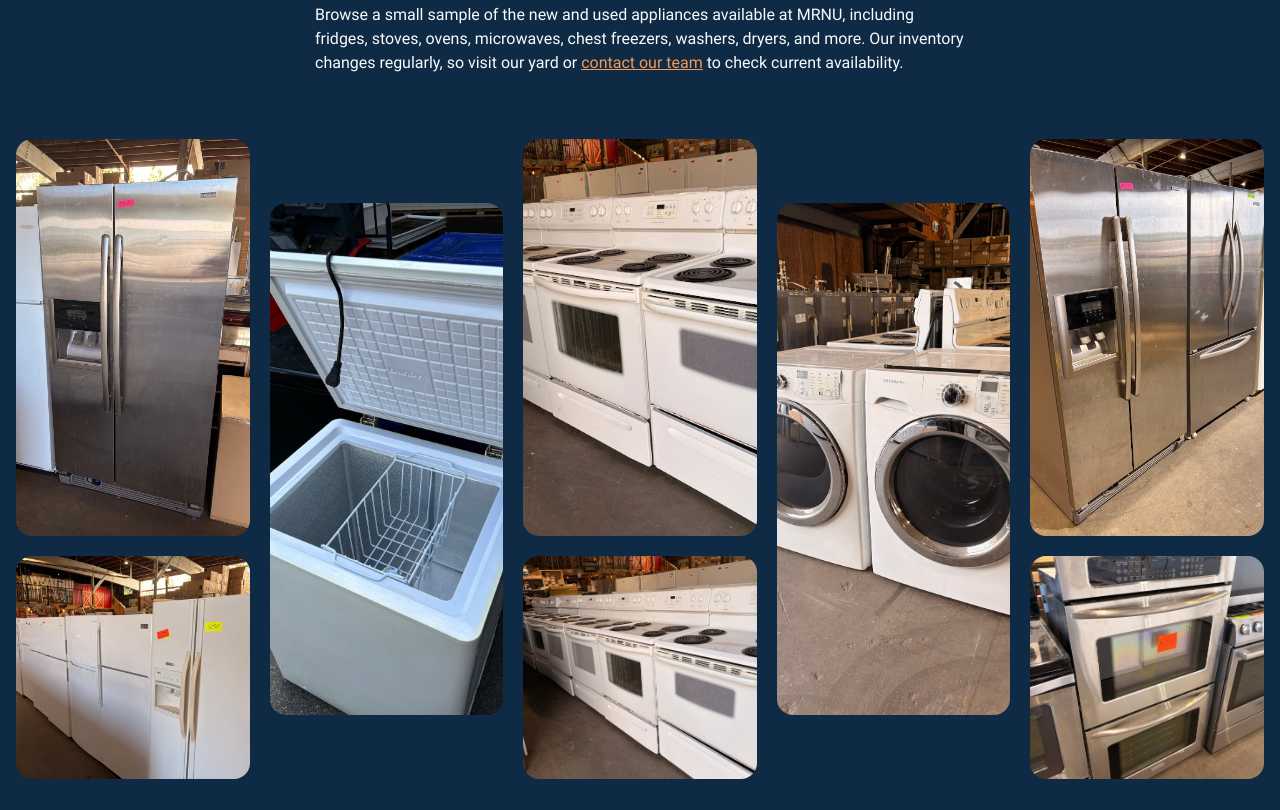
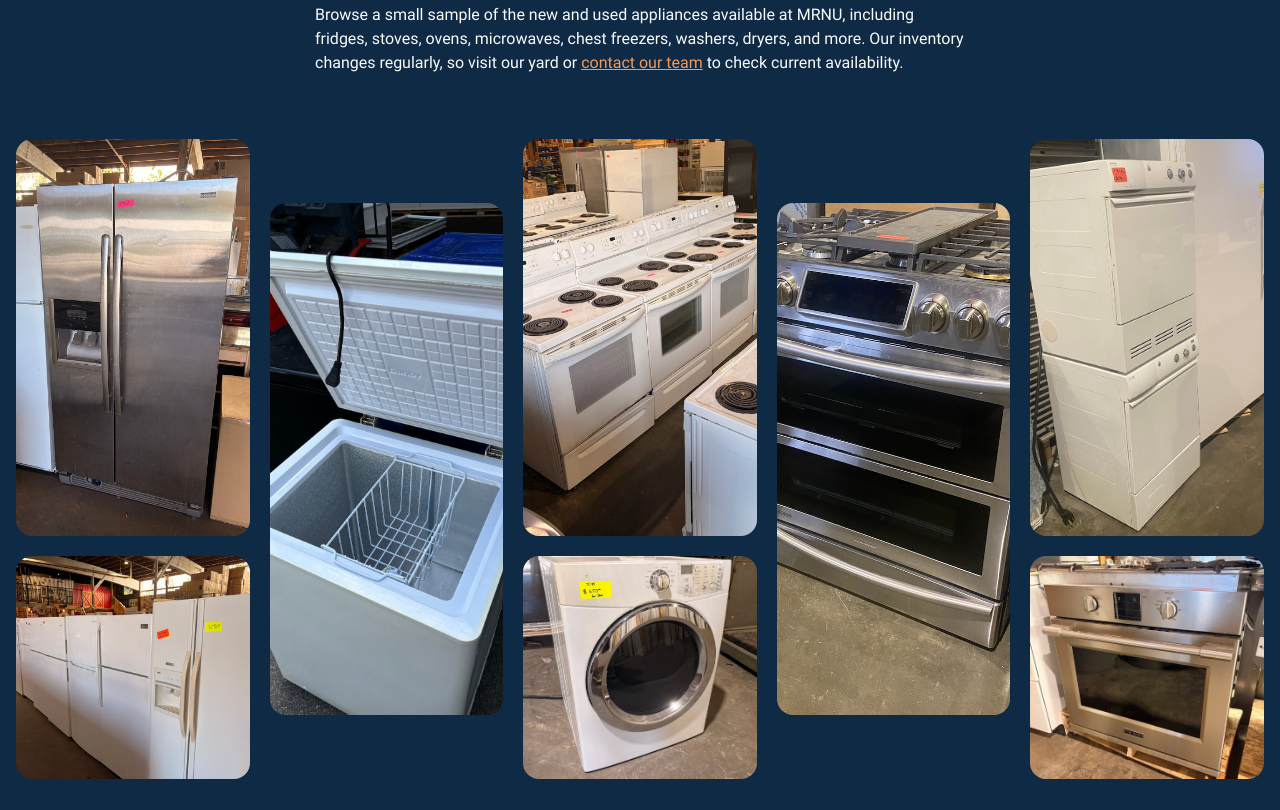
Before and after one commit to BryanX14/MRNU-Build, an Eleventy site: page src/content/pages/appliances.html in a window 1280 px wide. Shown: the part 1870-2680 px from the top of the page. Built offline with nearby package versions, Linux system fonts and the light colour scheme; Eleventy itself is replaced by a stand-in of ours; files that its build step writes are made by us from their sources; what @codestitchofficial/eleventy-plugin-sharp-images, glob would draw is missing.

Commit message:
Finished appliances page

```diff
--- a/src/content/pages/appliances.html
+++ b/src/content/pages/appliances.html
@@ -1,6 +1,6 @@
 ---
 title: "Appliances | Maple Ridge New & Used Building Materials"
-description: "Shop quality new and used commercial doors at Maple Ridge New & Used Building Materials. Browse durable doors for retail, office, industrial, and commercial projects at great prices."
+description: "Shop new and used appliances at Maple Ridge New & Used Building Materials, including fridges, stoves, ovens, microwaves, freezers, washers, dryers, and more."
 permalink: "/appliances/"
 ---
 
@@ -124,25 +124,25 @@ permalink: "/appliances/"
 
              <div class="cs-flex">
                 <picture class="cs-picture cs-picture1">
-                    <img loading="lazy" decoding="async" src="/assets/images/appliances/appliances-1.jpg" alt="New and used appliances available at MRNU" width="360" height="420">
+                    <img loading="lazy" decoding="async" src="/assets/images/appliances/appliances-11.jpg" alt="New and used appliances available at MRNU" width="360" height="420">
                 </picture>
 
                 <picture class="cs-picture cs-picture2">
-                    <img loading="lazy" decoding="async" src="/assets/images/appliances/appliances-2.jpg" alt="Fridges and freezers available at MRNU" width="360" height="240">
+                    <img loading="lazy" decoding="async" src="/assets/images/appliances/appliances-13.jpg" alt="Fridges and freezers available at MRNU" width="360" height="240">
                 </picture>
             </div>
 
             <picture class="cs-picture cs-row">
-                <img loading="lazy" decoding="async" src="/assets/images/appliances/appliances-3.jpg" alt="Stoves and ovens available at MRNU" width="360" height="520">
+                <img loading="lazy" decoding="async" src="/assets/images/appliances/appliances-12.jpg" alt="Stoves and ovens available at MRNU" width="360" height="520">
             </picture>
 
             <div class="cs-flex">
                 <picture class="cs-picture cs-picture1">
-                    <img loading="lazy" decoding="async" src="/assets/images/appliances/appliances-4.jpg" alt="Washers and dryers available at MRNU" width="360" height="420">
+                    <img loading="lazy" decoding="async" src="/assets/images/appliances/appliances-14.jpg" alt="Washers and dryers available at MRNU" width="360" height="420">
                 </picture>
 
                 <picture class="cs-picture cs-picture2">
-                    <img loading="lazy" decoding="async" src="/assets/images/appliances/appliances-5.jpg" alt="Affordable used appliances available at MRNU" width="360" height="240">
+                    <img loading="lazy" decoding="async" src="/assets/images/appliances/appliances-15.jpg" alt="Affordable used appliances available at MRNU" width="360" height="240">
                 </picture>
             </div>
 
@@ -151,5 +151,5 @@ permalink: "/appliances/"
     </div>
 </section>
 
-
+{% include 'sections/cta.html' %}
 {% endblock %}
```
Also changed, not shown: src/content/pages/exteriordoors.html (+1 -1 lines), src/assets/images/appliances/appliances-11.jpg (added), src/assets/images/appliances/appliances-12.jpg (added), src/assets/images/appliances/appliances-13.jpg (added), src/assets/images/appliances/appliances-14.jpg (added), src/assets/images/appliances/appliances-15.jpg (added).
